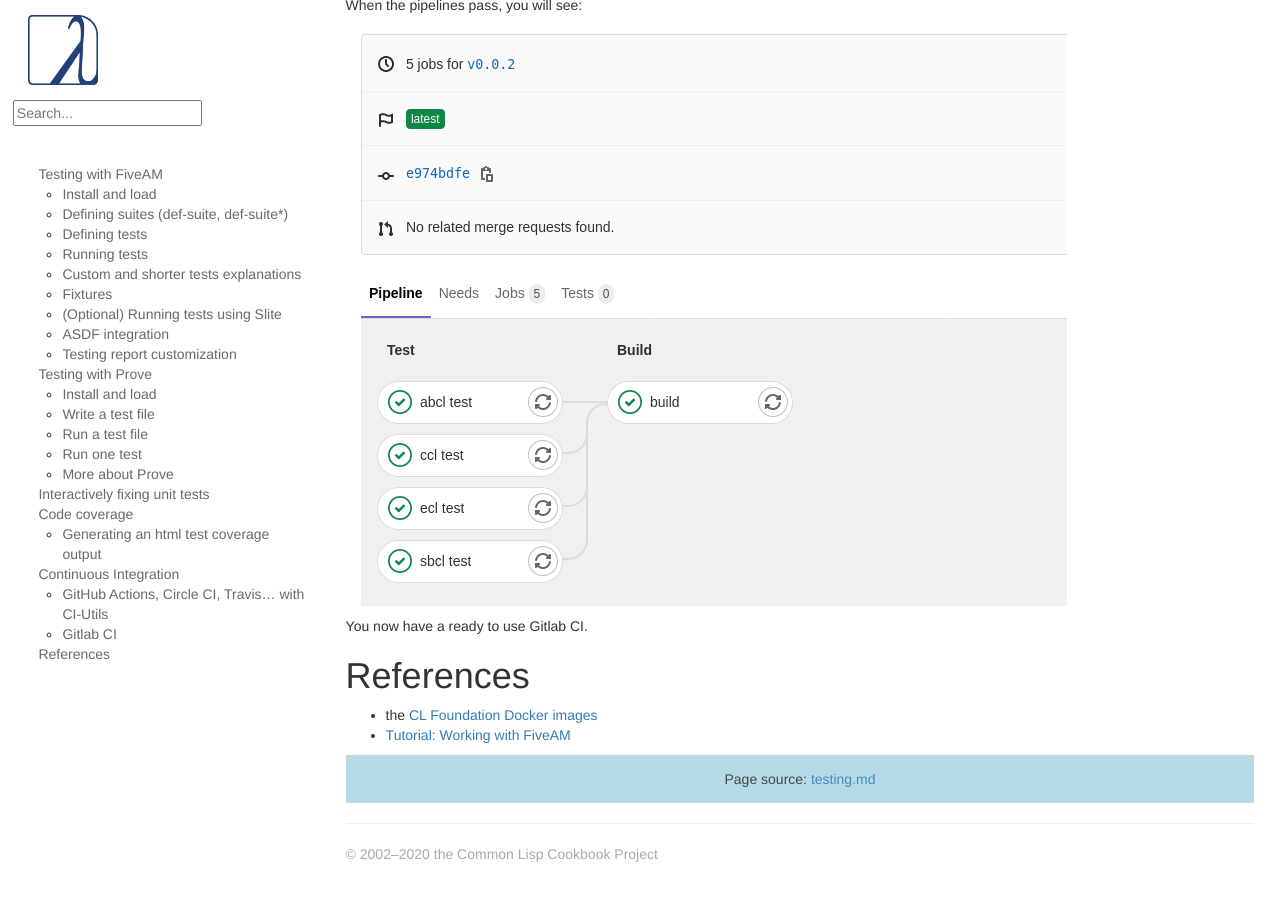
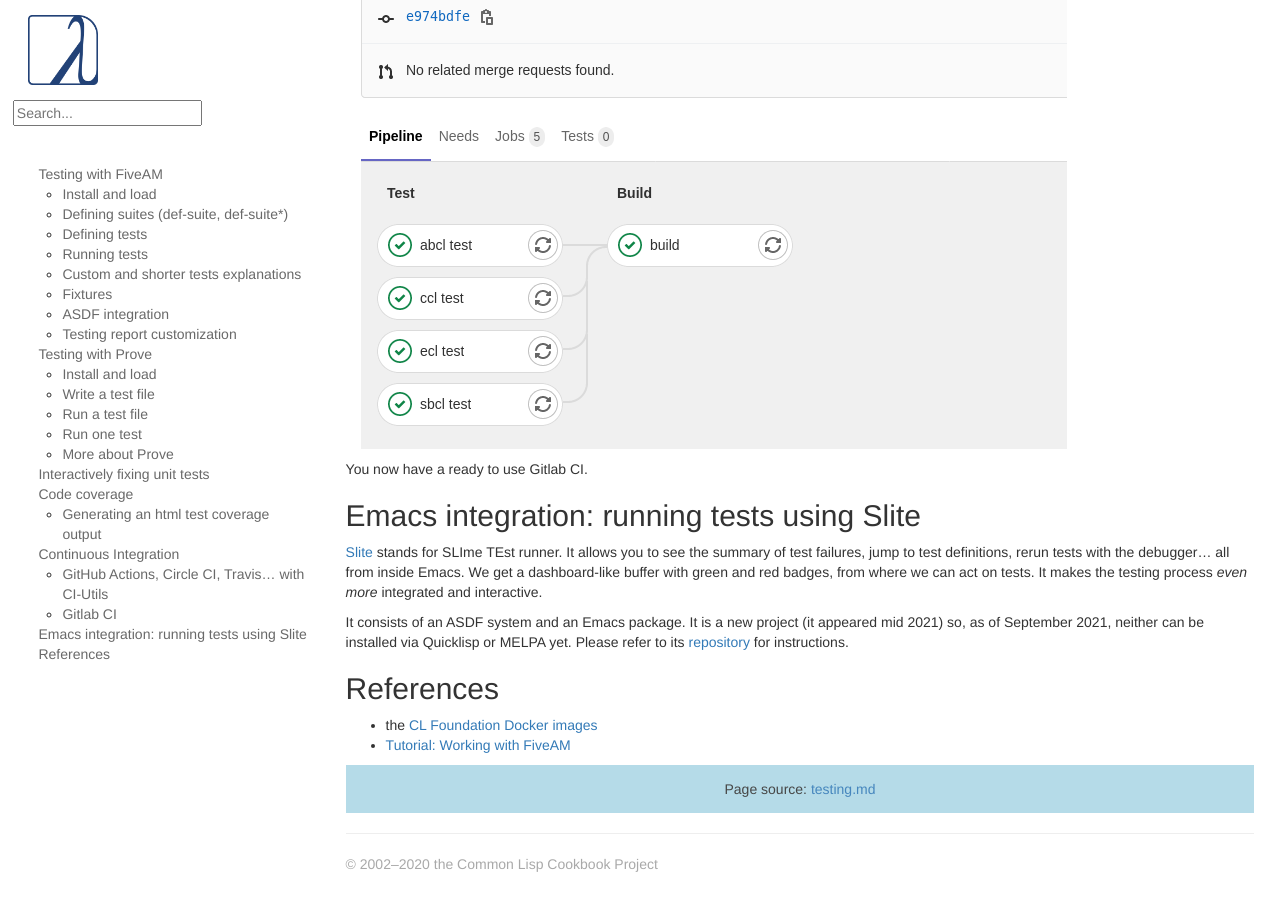
Before and after one commit to LispCookbook/cl-cookbook, a Jekyll site: the page built from testing.md, in a window 1280 px wide and 900 px high, scrolled down 14026 px. Built offline with Jekyll 4.4.1, drawn with Linux system fonts in a browser that asks for light colours; some of the changed text lies outside the part shown.

Commit message:
testing: move Slite section to the end, outside FiveAM section

```diff
--- a/testing.md
+++ b/testing.md
@@ -294,14 +294,6 @@ FiveAM's maintainer encourages to "just use a macro" instead.
 Mockingbird (and maybe other libraries), in addition to the basic
 feature descibed above, also allows to count the number of times a
 function was called, with what arguments, and so on.
-
-### (Optional) Running tests using Slite
-
-[Slite](https://github.com/tdrhq/slite) stands for SLIme TEst runner. It lets you run FiveAM tests through Emacs. After install it and press keystroke `C-c v` and input `(slite:run-all-fiveam-tests)` for running all tests, or `(fiveam:run test-suite-name)` for running a specific suite/test.
-
-It consists of an ASDF system and a Emacs package. As for September 2021, neither can be installed via Quicklisp or MELPA.
-
-Please refer to its [repo page](https://github.com/tdrhq/slite) for instructions.
 
 ### ASDF integration
 
@@ -762,7 +754,13 @@ When the pipelines pass, you will see:
 
 You now have a ready to use Gitlab CI.
 
-# References
+## Emacs integration: running tests using Slite
+
+[Slite](https://github.com/tdrhq/slite) stands for SLIme TEst runner. It allows you to see the summary of test failures, jump to test definitions, rerun tests with the debugger… all from inside Emacs. We get a dashboard-like buffer with green and red badges, from where we can act on tests. It makes the testing process *even more* integrated and interactive.
+
+It consists of an ASDF system and an Emacs package. It is a new project (it appeared mid 2021) so, as of September 2021, neither can be installed via Quicklisp or MELPA yet. Please refer to its [repository](https://github.com/tdrhq/slite) for instructions.
+
+## References
 
 - the [CL Foundation Docker images](https://hub.docker.com/u/clfoundation)
 - [Tutorial: Working with FiveAM](http://turtleware.eu/posts/Tutorial-Working-with-FiveAM.html)
```
